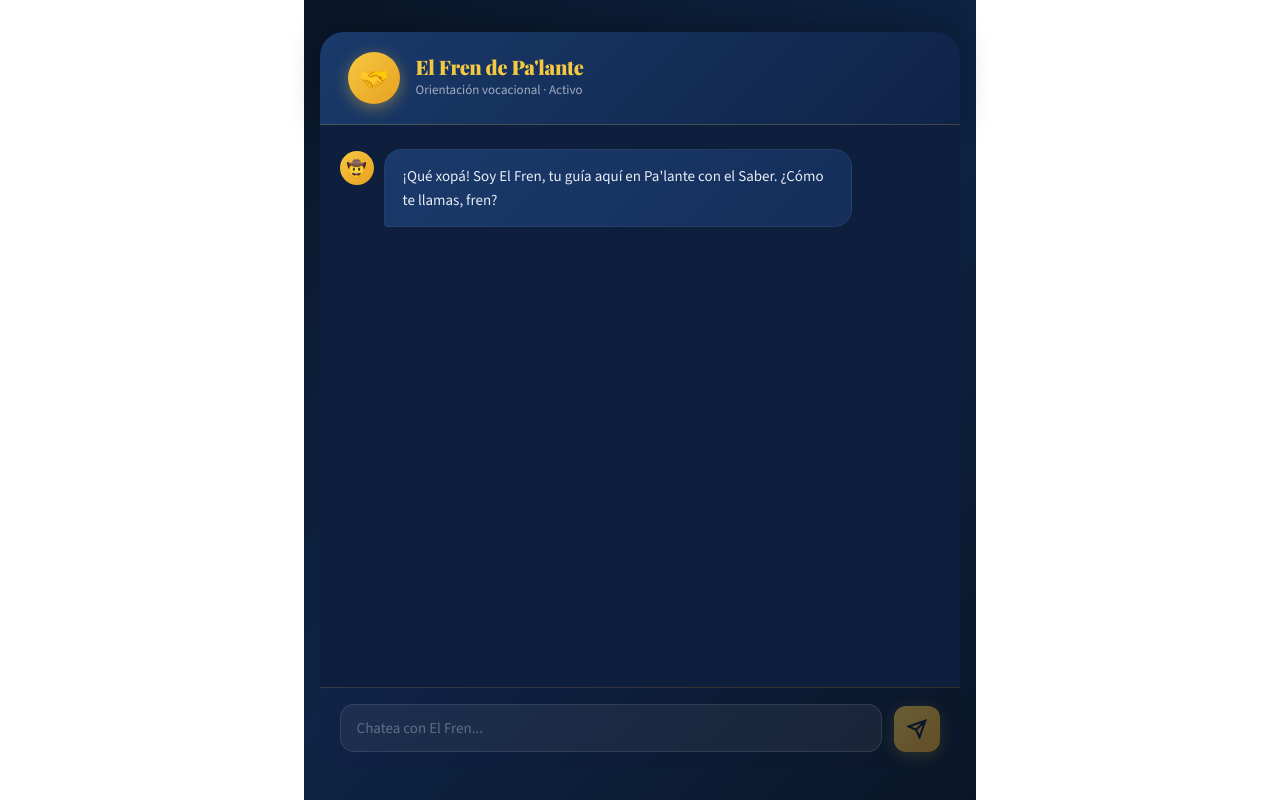
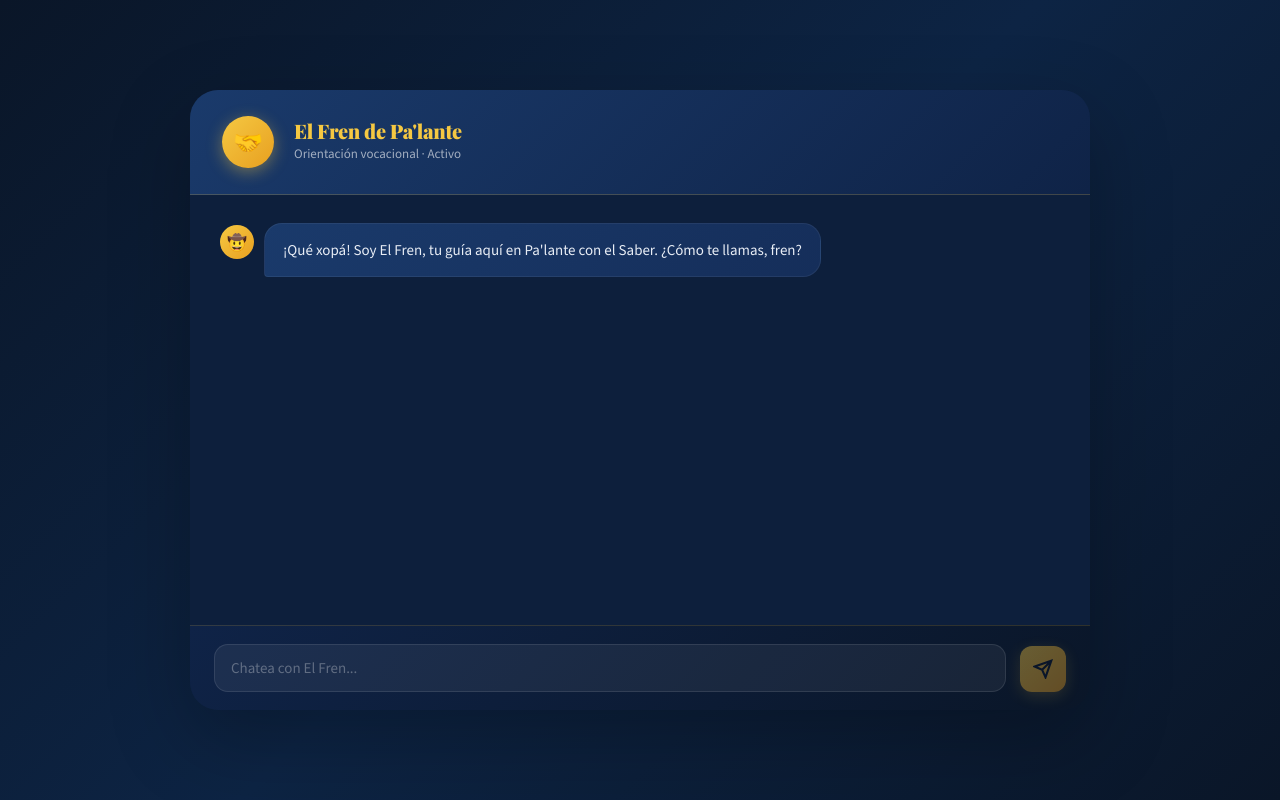
Before and after one commit to zRaidev/palante-con-el-saber-website, a Next.js app: page /chat in a window 1280 px wide. Built offline with nearby package versions, Linux system fonts and the light colour scheme.

Commit message:
Feat: Update chat layout styles for improved responsiveness and visual consistency

```diff
--- a/components/Chat/FrenChat.css
+++ b/components/Chat/FrenChat.css
@@ -2,13 +2,30 @@
 
 	* { box-sizing: border-box; margin: 0; padding: 0; }
 
+	.chat-page-shell {
+		min-height: 100vh;
+		min-height: 100dvh;
+		height: 100dvh;
+		width: 100%;
+	}
+
+	@supports (height: 100dvh) {
+		.chat-page-shell {
+			height: 100dvh;
+			min-height: 100dvh;
+		}
+	}
+
 	.chat-wrapper {
-		width: 100%;
-		max-width: 680px;
+		width: min(100%, 900px);
+		max-width: 900px;
 		display: flex;
 		flex-direction: column;
-		height: 92vh;
-		max-height: 860px;
+		min-height: 560px;
+		max-height: 92vh;
+		overflow: hidden;
+		border-radius: 28px;
+		box-shadow: 0 28px 80px rgba(0, 0, 0, 0.25);
 	}
 
 	.chat-header {
@@ -231,6 +248,34 @@
 	.send-btn:active:not(:disabled) { transform: scale(0.97); }
 	.send-btn:disabled { opacity: 0.4; cursor: not-allowed; }
 
+	@media (min-width: 1024px) {
+		.chat-wrapper {
+			width: min(100%, 900px);
+			max-width: 900px;
+			min-height: 620px;
+			max-height: 92vh;
+		}
+
+		.chat-header {
+			padding: 26px 32px;
+			gap: 20px;
+		}
+
+		.messages-area {
+			padding: 28px 30px;
+			gap: 18px;
+		}
+
+		.bubble {
+			max-width: 68%;
+		}
+
+		.input-area {
+			padding: 18px 24px;
+			gap: 14px;
+		}
+	}
+
 	.footer-note {
 		text-align: center;
 		margin-top: 10px;
--- a/components/Chat/FrenChat.tsx
+++ b/components/Chat/FrenChat.tsx
@@ -58,8 +58,10 @@ export default function FrenChat() {
   }, [messages]);
 
   return (
-    <div style={{
-      minHeight: "100vh",
+    <div className="chat-page-shell" style={{
+      minHeight: "100dvh",
+      height: "100dvh",
+      width: "100%",
       background: "linear-gradient(135deg, #0a1628 0%, #0d2444 50%, #0a1628 100%)",
       display: "flex",
       flexDirection: "column",
```
